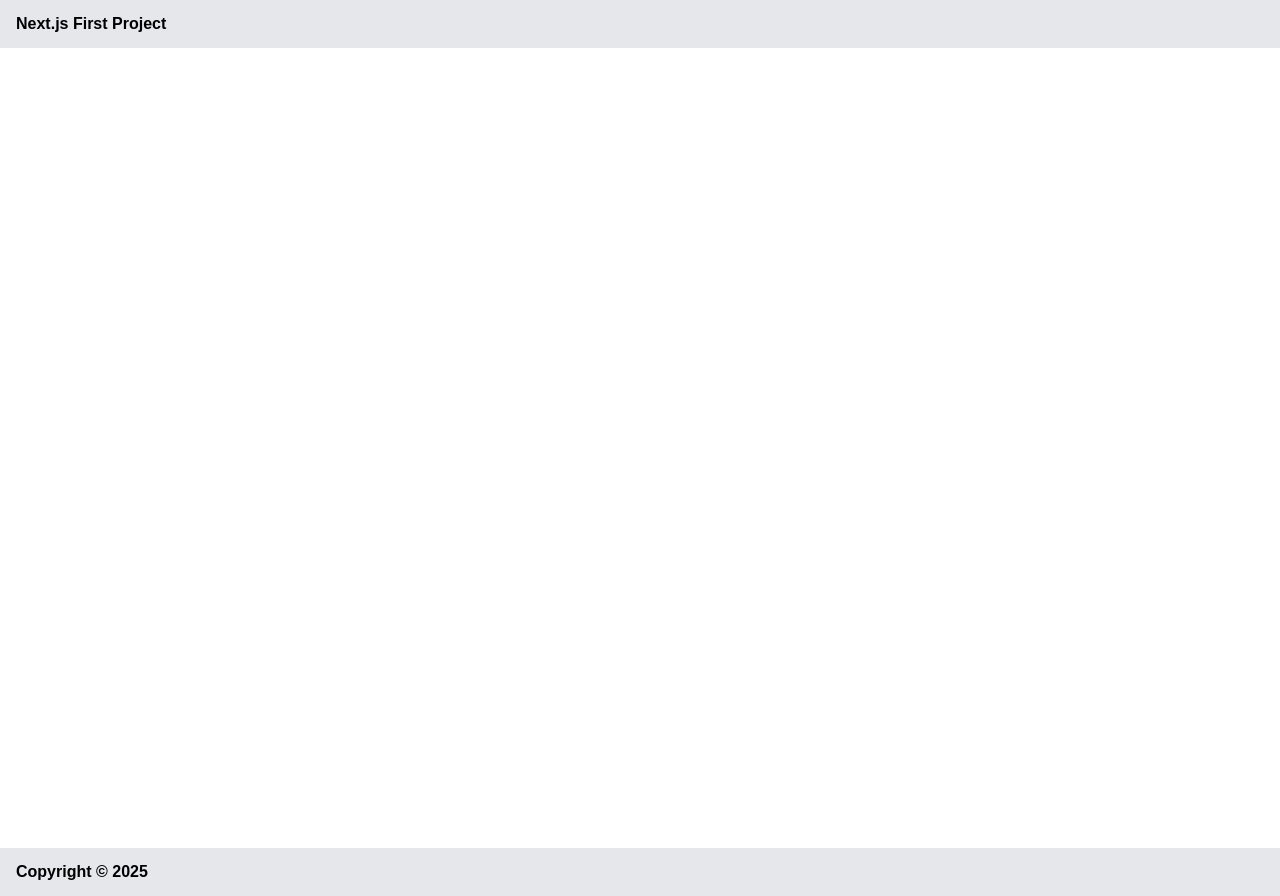
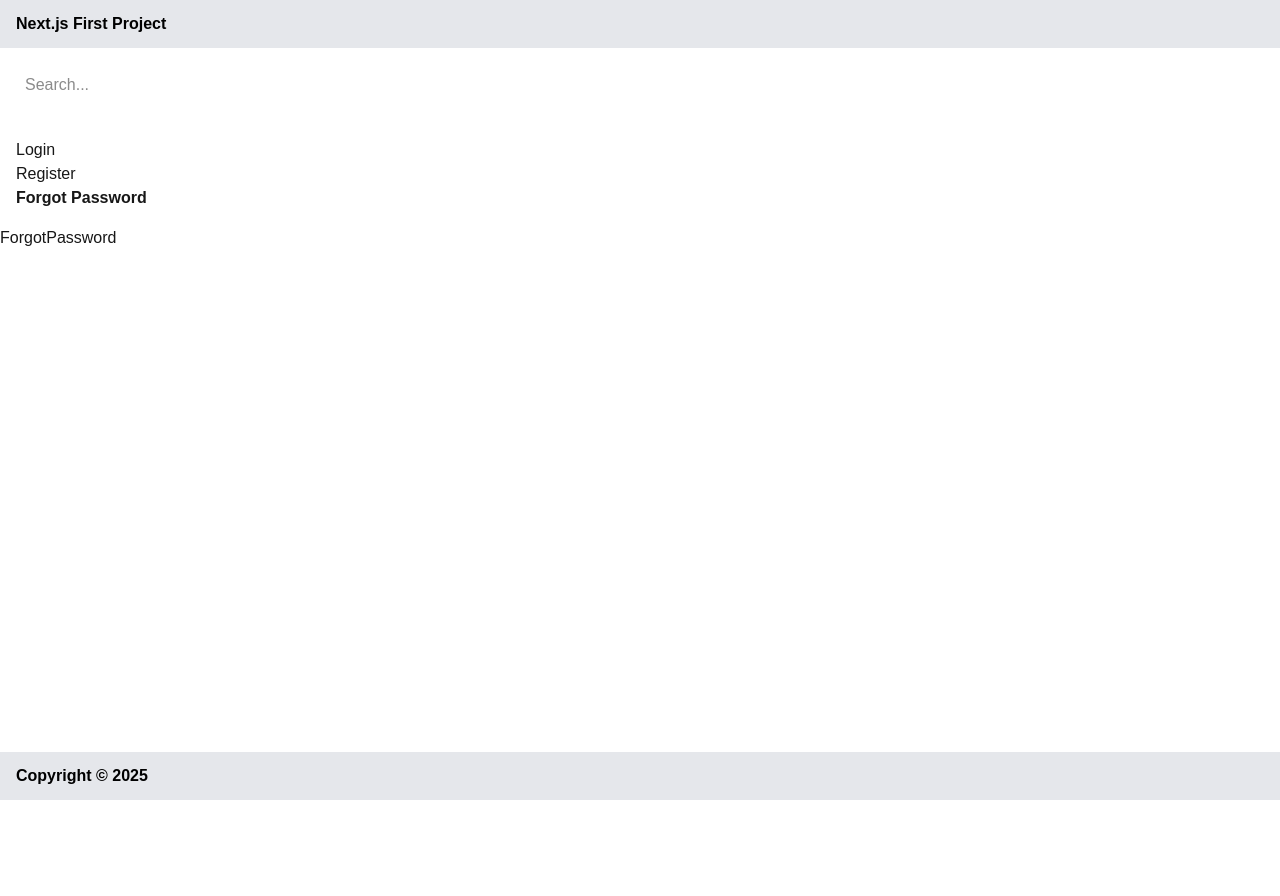
Before and after one commit to seetharampullela/nextJs-projects, a Next.js app in the folder hello-world/: page /forgot-password in a window 1280 px wide. After the commit the page ends 800 px from the top, so only its background shows below. Built offline with nearby package versions, Linux system fonts and the light colour scheme.

Commit message:
changes for layout file holding state, it doesnot re-render the entire UI only the modified parts

```diff
--- a/hello-world/src/app/(auth)/layout.tsx
+++ b/hello-world/src/app/(auth)/layout.tsx
@@ -1,6 +1,7 @@
 "use client";
 import Link from "next/link";
 import { usePathname } from "next/navigation";
+import React from "react";
 
 export default function AuthLayout({
   children,
@@ -14,10 +15,22 @@ export default function AuthLayout({
   ];
 
   const pathname = usePathname();
-
+  const [input, setInput] = React.useState("");
   return (
-    <html lang="en">
-      <body>
+    <div>
+      <div>
+        <input
+          type="text"
+          value={input}
+          style={{
+            border: "1px solid white",
+            margin: "1rem",
+            padding: "0.5rem",
+          }}
+          placeholder="Search..."
+          onChange={(e) => setInput(e.target.value)}
+        />
+      </div>
       <header style={{ padding: "1rem" }}>
         <nav>
           <ul>
@@ -41,7 +54,6 @@ export default function AuthLayout({
         </nav>
       </header>
       {children}
-      </body>
-    </html>
+    </div>
   );
 }
```
Lines whose indentation alone changed are shown as unchanged.
